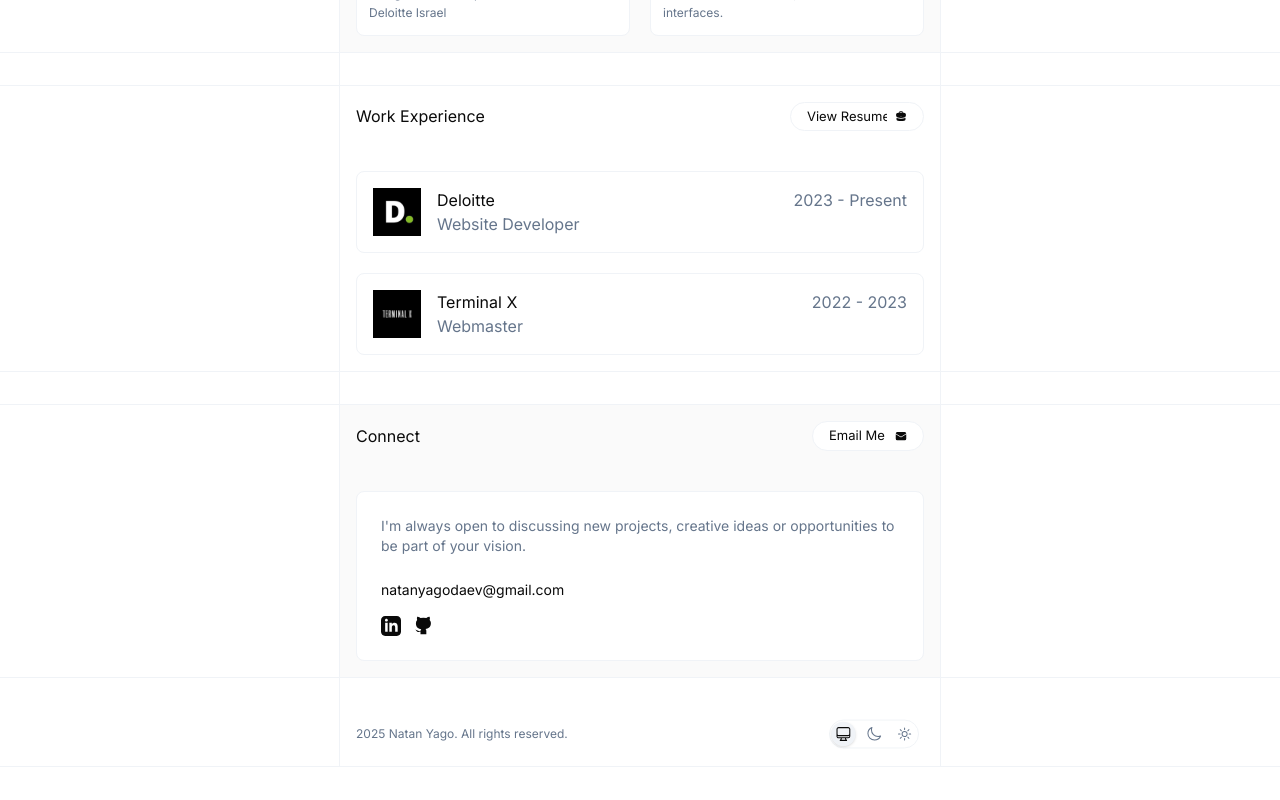
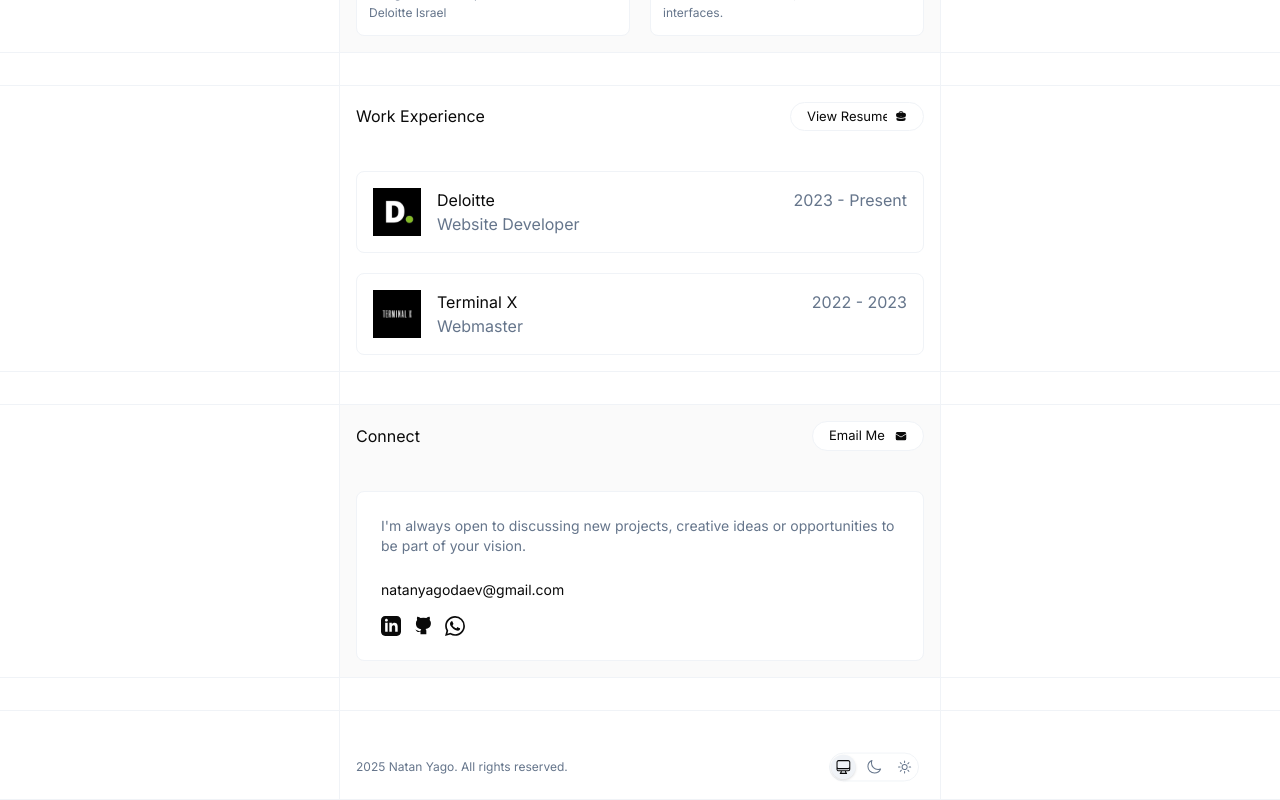
Before and after one commit to Natan-Yago/Natan-Yago, a Next.js app: page / in a window 1280 px wide. Shown: the part 952-1752 px from the top of the page. Before the commit the page ends 1719 px from the top, so only its background shows below. Built offline with nearby package versions, Linux system fonts and the light colour scheme.

Commit message:
Applying the grid component on all sections.

```diff
--- a/app/components/layout/footer.js
+++ b/app/components/layout/footer.js
@@ -1,6 +1,7 @@
 "use client";
 
 import ThemeSwitcher from "../ui/theme-switcher";
+import Grid, { GridRow } from "../ui/grid";
 
 /**
  * Simple Footer Component
@@ -18,23 +19,18 @@ export default function Footer() {
   return (
     <footer className="w-full bg-background mt-auto">
       <div>
-        <div className="grid-layout-3col">
-          {/* Row 1 - Footer content in center cell */}
-          <div className="grid-cell"></div>
-          <div className="grid-cell">
-            {/* Footer content centered */}
+        <Grid>
+          <GridRow
+            center={
               <div className="flex justify-between items-center pt-6">
-              {/* Copyright notice - left side */}
                 <p className="text-xs text-muted-foreground">
                   {currentYear} Natan Yago. All rights reserved.
                 </p>
-
-              {/* Theme switcher - right side */}
                 <ThemeSwitcher />
               </div>
-          </div>
-          <div className="grid-cell"></div>
-        </div>
+            }
+          />
+        </Grid>
       </div>
     </footer>
   );
--- a/app/components/sections/connect.js
+++ b/app/components/sections/connect.js
@@ -1,10 +1,14 @@
 "use client";
 
-import { useRef, useEffect } from 'react';
+import { useRef, useEffect } from "react";
 import { gsap } from "gsap";
-import { EnvelopeIcon, ArrowTopRightOnSquareIcon } from "@heroicons/react/24/solid";
+import {
+  EnvelopeIcon,
+  ArrowTopRightOnSquareIcon,
+} from "@heroicons/react/24/solid";
 import ActionButton from "../ui/action-button";
 import SpotlightBorder from "../ui/spotlight-border";
+import Grid, { GridRow } from "../ui/grid";
 
 /**
  * Connect Section Component
@@ -22,13 +26,15 @@ export default function Connect() {
   useEffect(() => {
     if (titleRef.current && contentRef.current) {
       // Animate title
-      gsap.fromTo(titleRef.current,
+      gsap.fromTo(
+        titleRef.current,
         { opacity: 0, y: 30 },
         { opacity: 1, y: 0, duration: 0.8, ease: "power3.out" }
       );
 
       // Animate content with slight delay
-      gsap.fromTo(contentRef.current,
+      gsap.fromTo(
+        contentRef.current,
         { opacity: 0, y: 20 },
         { opacity: 1, y: 0, duration: 0.8, delay: 0.2, ease: "power3.out" }
       );
@@ -47,10 +53,11 @@ export default function Connect() {
 
   return (
     <section id="connect">
-      <div className="grid-layout-3col">
-        {/* Row 1 */}
-        <div className="grid-cell"></div>
-        <div className="grid-cell grid-cell-center-color">
+      <Grid>
+        <GridRow
+          centerClassName="grid-cell-center-color"
+          center={
+            <>
               <div className="flex justify-between items-center mb-10">
                 <h2
                   ref={titleRef}
@@ -65,37 +72,83 @@ export default function Connect() {
                   icon={<EnvelopeIcon className="h-3 w-3" aria-hidden="true" />}
                 />
               </div>
-
-          <div ref={contentRef} className="grid grid-cols-1  gap-8 lg:gap-5">
-            <SpotlightBorder borderColor="rgb(156, 156, 156)" spotlightSize="30% 40px">
+              <div
+                ref={contentRef}
+                className="grid grid-cols-1  gap-8 lg:gap-5"
+              >
+                <SpotlightBorder
+                  borderColor="rgb(156, 156, 156)"
+                  spotlightSize="30% 40px"
+                >
                   <div className="border border-border p-6 rounded-lg bg-background">
                     {/* <h3 className="text-lg font-medium text-foreground mb-4">Get in Touch</h3> */}
                     <p className="text-muted-foreground mb-6 text-sm">
-                  I'm always open to discussing new projects, creative ideas or opportunities to be part of your vision.
+                      I'm always open to discussing new projects, creative ideas
+                      or opportunities to be part of your vision.
                     </p>
 
                     <div className="space-y-4">
                       <div className="flex items-center">
-                    <a href="mailto:natanyagodaev@gmail.com" className="text-sm font-regular text-foreground hover:text-primary transition-colors">
+                        <a
+                          href="mailto:natanyagodaev@gmail.com"
+                          className="text-sm font-regular text-foreground hover:text-primary transition-colors"
+                        >
                           natanyagodaev@gmail.com
                         </a>
                       </div>
                       <div className="flex gap-3">
-                    <a href="https://linkedin.com/in/natanyagodaev" className="text-foreground hover:text-primary transition-colors" aria-label="LinkedIn Profile">
-                      <svg xmlns="http://www.w3.org/2000/svg" className="h-5 w-5" fill="currentColor" viewBox="0 0 24 24"><path d="M19 0h-14c-2.761 0-5 2.239-5 5v14c0 2.761 2.239 5 5 5h14c2.762 0 5-2.239 5-5v-14c0-2.761-2.238-5-5-5zm-11 19h-3v-11h3v11zm-1.5-12.268c-.966 0-1.75-.79-1.75-1.764s.784-1.764 1.75-1.764 1.75.79 1.75 1.764-.783 1.764-1.75 1.764zm13.5 12.268h-3v-5.604c0-3.368-4-3.113-4 0v5.604h-3v-11h3v1.765c1.396-2.586 7-2.777 7 2.476v6.759z"/></svg>
+                        <a
+                          href="https://linkedin.com/in/natanyagodaev"
+                          className="text-foreground hover:text-primary transition-colors"
+                          aria-label="LinkedIn Profile"
+                        >
+                          <svg
+                            xmlns="http://www.w3.org/2000/svg"
+                            className="h-5 w-5"
+                            fill="currentColor"
+                            viewBox="0 0 24 24"
+                          >
+                            <path d="M19 0h-14c-2.761 0-5 2.239-5 5v14c0 2.761 2.239 5 5 5h14c2.762 0 5-2.239 5-5v-14c0-2.761-2.238-5-5-5zm-11 19h-3v-11h3v11zm-1.5-12.268c-.966 0-1.75-.79-1.75-1.764s.784-1.764 1.75-1.764 1.75.79 1.75 1.764-.783 1.764-1.75 1.764zm13.5 12.268h-3v-5.604c0-3.368-4-3.113-4 0v5.604h-3v-11h3v1.765c1.396-2.586 7-2.777 7 2.476v6.759z" />
+                          </svg>
                         </a>
-                    <a href="https://github.com/natanyagodaev" className="text-foreground hover:text-primary transition-colors" aria-label="GitHub Profile">
-                      <svg xmlns="http://www.w3.org/2000/svg" className="h-5 w-5" fill="currentColor" viewBox="0 0 24 24"><path d="M9 19c-5 1.5-5-2.5-7-3m14 6v-3.87a3.37 3.37 0 0 0-.94-2.61c3.14-.35 6.44-1.54 6.44-7A5.44 5.44 0 0 0 20 4.77 5.07 5.07 0 0 0 19.91 1S18.73.65 16 2.48a13.38 13.38 0 0 0-7 0C6.27.65 5.09 1 5.09 1A5.07 5.07 0 0 0 5 4.77a5.44 5.44 0 0 0-1.5 3.78c0 5.42 3.3 6.61 6.44 7A3.37 3.37 0 0 0 9 18.13V22"/></svg>
+                        <a
+                          href="https://github.com/natanyagodaev"
+                          className="text-foreground hover:text-primary transition-colors"
+                          aria-label="GitHub Profile"
+                        >
+                          <svg
+                            xmlns="http://www.w3.org/2000/svg"
+                            className="h-5 w-5"
+                            fill="currentColor"
+                            viewBox="0 0 24 24"
+                          >
+                            <path d="M9 19c-5 1.5-5-2.5-7-3m14 6v-3.87a3.37 3.37 0 0 0-.94-2.61c3.14-.35 6.44-1.54 6.44-7A5.44 5.44 0 0 0 20 4.77 5.07 5.07 0 0 0 19.91 1S18.73.65 16 2.48a13.38 13.38 0 0 0-7 0C6.27.65 5.09 1 5.09 1A5.07 5.07 0 0 0 5 4.77a5.44 5.44 0 0 0-1.5 3.78c0 5.42 3.3 6.61 6.44 7A3.37 3.37 0 0 0 9 18.13V22" />
+                          </svg>
+                        </a>
+                        <a
+                          href="https://wa.me/972544775476"
+                          className="text-foreground hover:text-primary transition-colors"
+                          aria-label="WhatsApp"
+                        >
+                          <svg
+                            xmlns="http://www.w3.org/2000/svg"
+                            className="h-5 w-5"
+                            fill="currentColor"
+                            viewBox="0 0 24 24"
+                          >
+                            <path d="M17.472 14.382c-.297-.149-1.758-.867-2.03-.967-.273-.099-.471-.148-.67.15-.197.297-.767.966-.94 1.164-.173.199-.347.223-.644.075-.297-.15-1.255-.463-2.39-1.475-.883-.788-1.48-1.761-1.653-2.059-.173-.297-.018-.458.13-.606.134-.133.298-.347.446-.52.149-.174.198-.298.298-.497.099-.198.05-.371-.025-.52-.075-.149-.669-1.612-.916-2.207-.242-.579-.487-.5-.669-.51-.173-.008-.371-.01-.57-.01-.198 0-.52.074-.792.372-.272.297-1.04 1.016-1.04 2.479 0 1.462 1.065 2.875 1.213 3.074.149.198 2.096 3.2 5.077 4.487.709.306 1.262.489 1.694.625.712.227 1.36.195 1.871.118.571-.085 1.758-.719 2.006-1.413.248-.694.248-1.289.173-1.413-.074-.124-.272-.198-.57-.347m-5.421 7.403h-.004a9.87 9.87 0 01-5.031-1.378l-.361-.214-3.741.982.998-3.648-.235-.374a9.86 9.86 0 01-1.51-5.26c.001-5.45 4.436-9.884 9.888-9.884 2.64 0 5.122 1.03 6.988 2.898a9.825 9.825 0 012.893 6.994c-.003 5.45-4.437 9.884-9.885 9.884m8.413-18.297A11.815 11.815 0 0012.05 0C5.495 0 .16 5.335.157 11.892c0 2.096.547 4.142 1.588 5.945L.057 24l6.305-1.654a11.882 11.882 0 005.683 1.448h.005c6.554 0 11.89-5.335 11.893-11.893a11.821 11.821 0 00-3.48-8.413Z" />
+                          </svg>
                         </a>
                       </div>
                     </div>
                   </div>
                 </SpotlightBorder>
-
               </div>
-        </div>
-        <div className="grid-cell"></div>
-      </div>
+            </>
+          }
+        />
+        <GridRow />
+      </Grid>
     </section>
   );
 }
--- a/app/globals.css
+++ b/app/globals.css
@@ -4,8 +4,8 @@
 :root {
   /* Light theme colors using Tailwind's slate and gray colors */
   --background: 0 0% 100%; /* white */
-  --foreground: 0, 0%, 4%;; /* slate-700 */
-  --muted: 0, 0%, 98%; /* gray-100 */
+  --foreground: 0 0% 4%; /* slate-700 */
+  --muted: 0 0% 98%; /* gray-100 */
   --muted-foreground: 215 16% 47%; /* slate-500 */
   --primary: 221 83% 53%; /* blue-500 */
   --primary-foreground: 210 40% 98%; /* gray-50 */
@@ -16,13 +16,13 @@
 
 /* Dark mode class for manual theme toggling */
 .dark {
-  --background:0, 0%, 4%; /* slate-900 */
+  --background: 0 0% 4%; /* slate-900 */
   --foreground: 210 40% 98%; /* gray-50 */
-  --muted: 0, 0%, 6%; /* slate-700 */
+  --muted: 0 0% 6%; /* slate-700 */
   --muted-foreground: 217.9 10.6% 64.9%; /* gray-400 */
   --primary: 221 83% 53%; /* blue-500 */
   --primary-foreground: 210 40% 98%; /* gray-50 */
-  --border: 0, 0%, 12%; /* slate-800 */
+  --border: 0 0% 12%; /* slate-800 */
 }
 
 /* Prevent flash of unstyled content */
@@ -46,7 +46,8 @@ body {
 *,
 *::before,
 *::after {
-  transition-property: color, background-color, border-color, text-decoration-color, fill, stroke;
+  transition-property: color, background-color, border-color,
+    text-decoration-color, fill, stroke;
   transition-timing-function: cubic-bezier(0.4, 0, 0.2, 1);
   transition-duration: 150ms;
 }
@@ -59,7 +60,8 @@ body {
 body {
   background: var(--background);
   color: hsl(var(--foreground));
-  font-family: var(--font-inter), var(--font-geist-sans), Arial, Helvetica, sans-serif;
+  font-family: var(--font-inter), var(--font-geist-sans), Arial, Helvetica,
+    sans-serif;
 }
 
 /* Disable transitions for users who prefer reduced motion */
@@ -172,7 +174,7 @@ header {
   height: 100%;
 }
 
-.grid-cell-center-color{
+.grid-cell-center-color {
   background-color: hsl(var(--muted));
 }
 
```
Also changed, not shown: app/components/sections/hero.js (+30 -35 lines), app/components/sections/selected-projects.js (+30 -35 lines), app/components/sections/work-experience.js (+36 -22 lines), 2 other files (tests, documents, lock files or other folders). Lines whose indentation alone changed are shown as unchanged.
